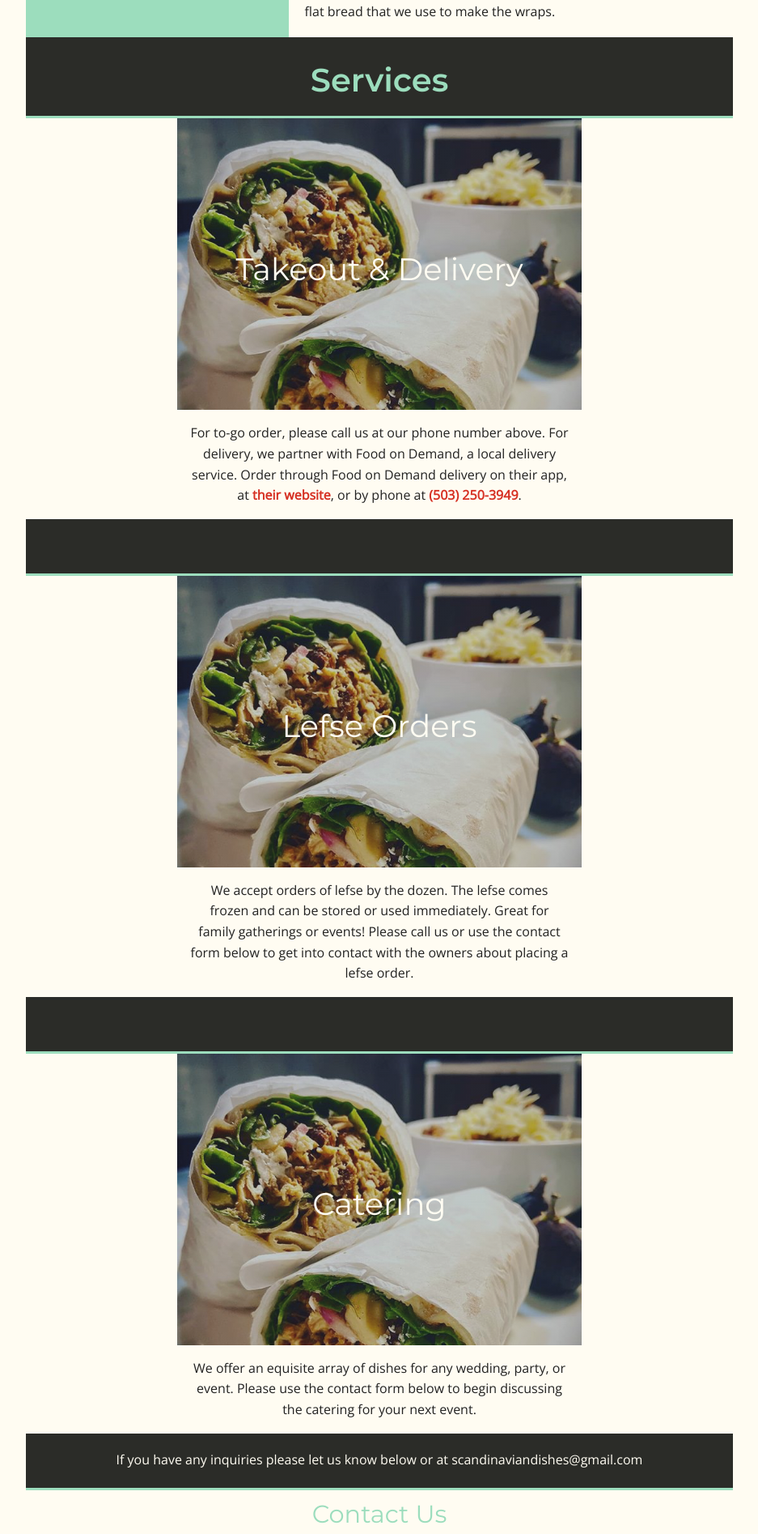
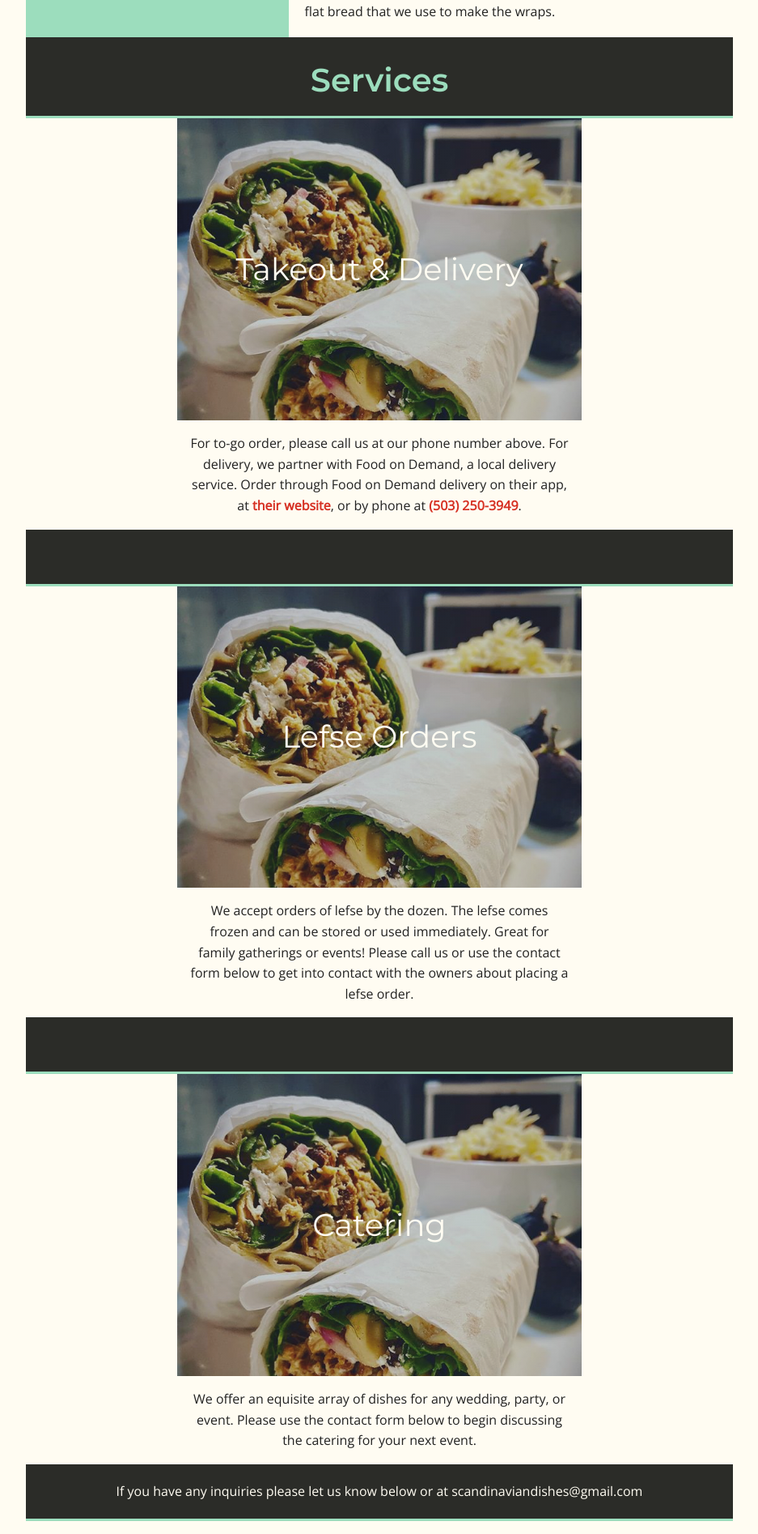
Before and after one commit to orioncleaver/Ingrids-Website, a Jekyll site: the page built from index.html, in a window 1280 px wide. Shown: the part 719-2613 px from the top of the page at 81% size, without its empty margins (171-1108 px from the left). Built offline with Jekyll 4.4.1, drawn with Linux system fonts in a browser that asks for light colours; nearby versions of some CDN libraries; some web fonts are replaced; the list of posts is cut into pages by our own code.

Commit message:
hopefully fix formatting

```diff
--- a/_sass/layout/_home.scss
+++ b/_sass/layout/_home.scss
@@ -21,7 +21,8 @@
   @include media-breakpoint-down(md) {
     margin: 0;
     width: 100%;
-    height: 325px;
+    height: auto;
+    min-height: 400px;
   }
 
   a {
@@ -54,7 +55,8 @@
 
 .homepage-header {
   position: relative;
-  height: map-get($layout, header-height);
+  height: auto;
+  min-height: map-get($layout, header-height);
   background: #2B2C28;
   border-bottom: 3px solid $main-color-3;
   h3 {
@@ -68,7 +70,8 @@
 }
 
 .homepage-subheader {
-  height: map-get($layout, header-height) * 0.7;
+  height: auto;
+  min-height: map-get($layout, header-height) * 0.7;
   background: #2B2C28;
   border-bottom: 3px solid $main-color-3;
   justify-content: center;
@@ -98,7 +101,8 @@
     rgba(70, 72, 82, 0.3)),
     url("/assets/images/cover-wrap.png");
   background-size: cover;
-  height: map-get($layout, header-height-lg);
+  height: auto;
+  min-height: map-get($layout, header-height-lg);
   position: relative;
   h4 {
     line-height: map-get($layout, header-height-lg);
```
